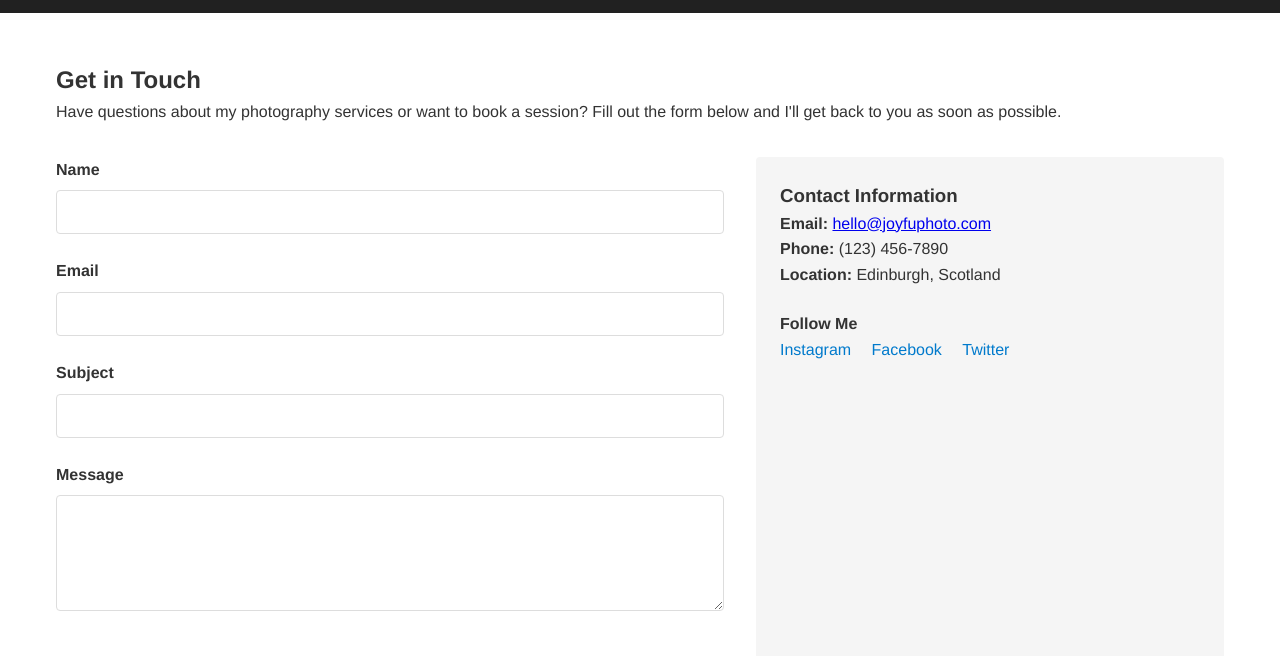
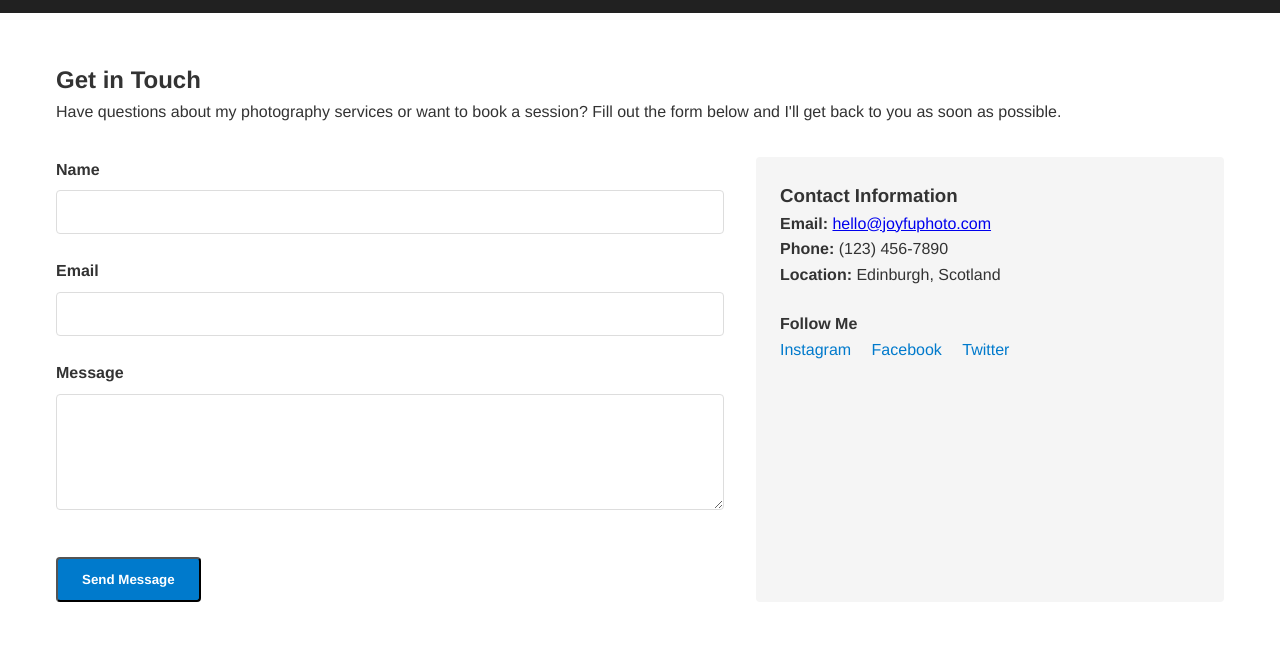
Before and after one commit to JoyfulPhotographs/joyful-web, a plain HTML site: page docs/contact.html in a window 1280 px wide. Shown: the part 120-776 px from the top of the page. Drawn offline with Linux system fonts and the light colour scheme.

Commit message:
switch to julia form id and remove the subject

```diff
--- a/docs/contact.html
+++ b/docs/contact.html
@@ -40,10 +40,6 @@
               <input type="email" id="email" name="_replyto" required>
             </div>
 
-            <div class="form-group">
-              <label for="subject">Subject</label>
-              <input type="text" id="subject" name="subject" required>
-            </div>
 
             <div class="form-group">
               <label for="message">Message</label>
```
